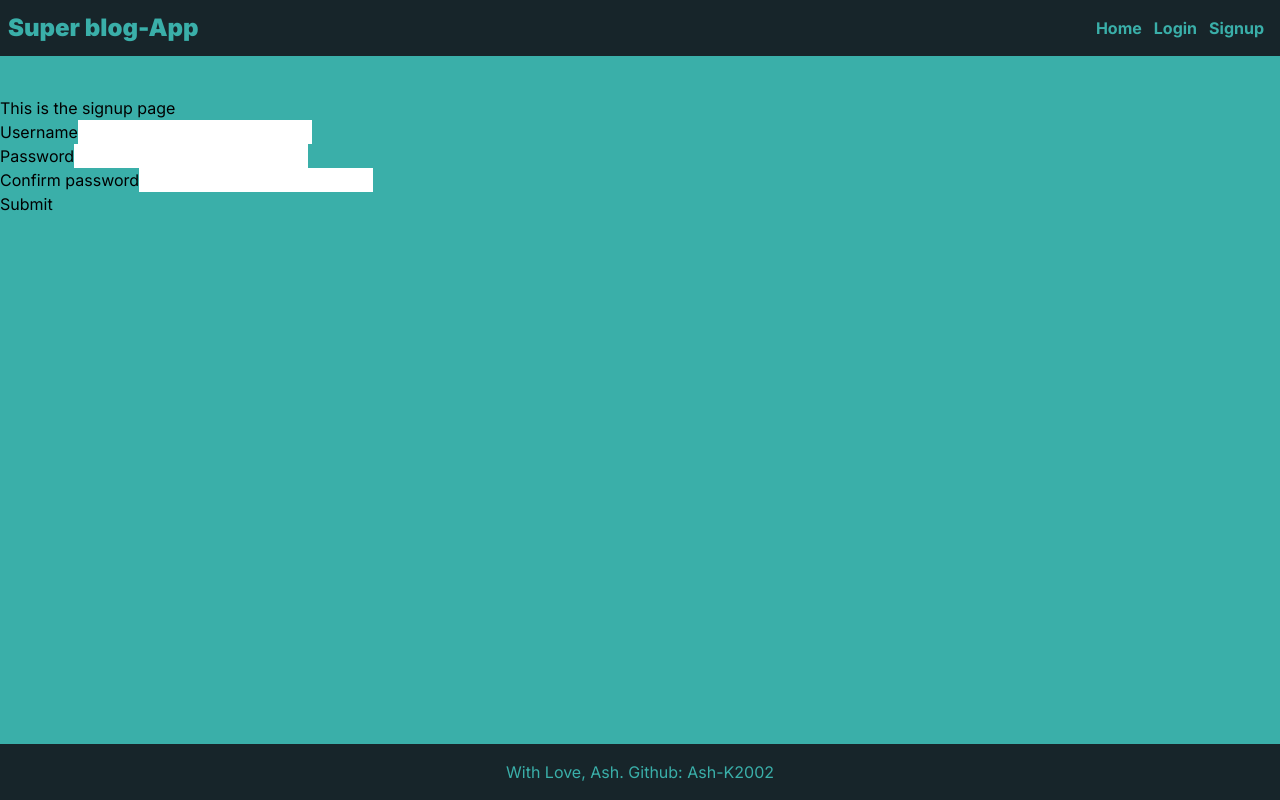
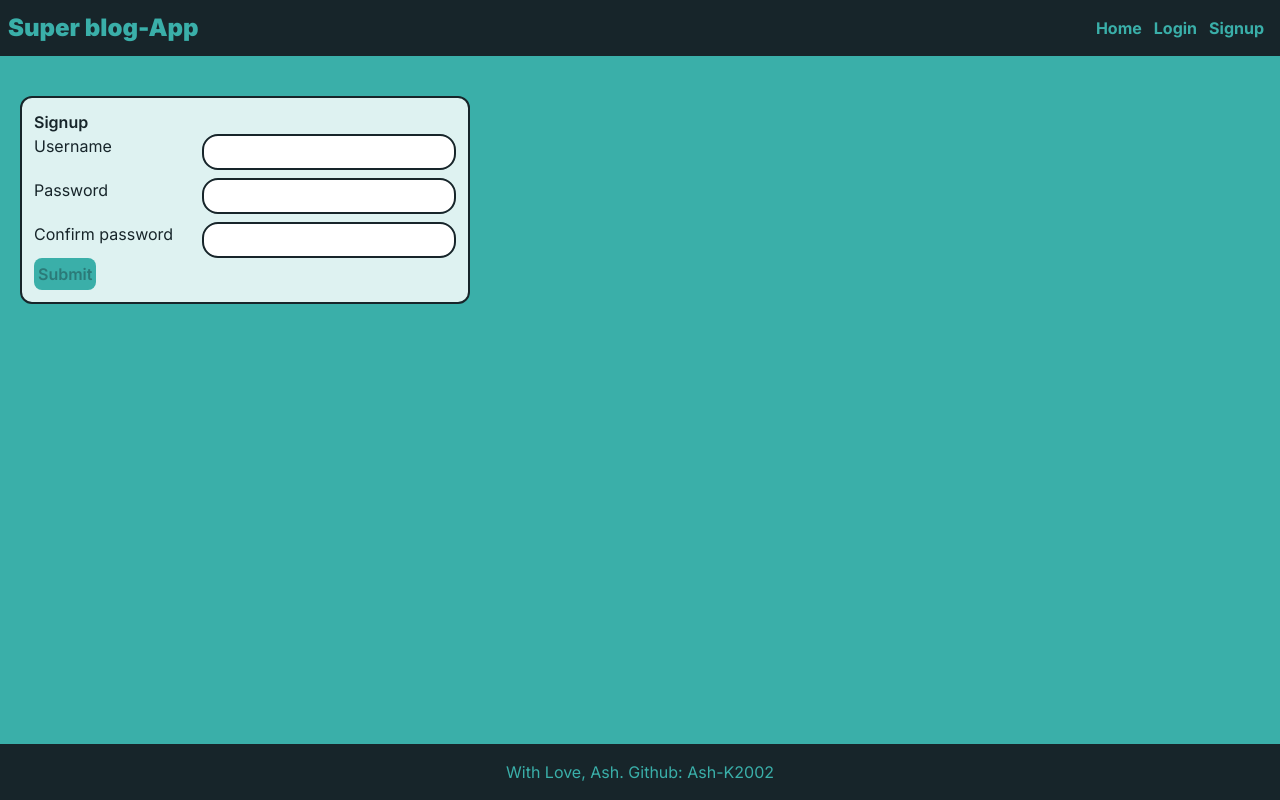
Before and after one commit to Ash-K2002/blog-api, a React (Vite) app in the folder frontend-reader/: page /signup in a window 1280 px wide. Built offline with nearby package versions, Linux system fonts and the light colour scheme; no server answers.

Commit message:
Styled login and signup pages

```diff
--- a/frontend-reader/src/constants/classNames.js
+++ b/frontend-reader/src/constants/classNames.js
@@ -1,5 +1,9 @@
 export default {
-    button1: "bg-customBlue-light rounded-lg text-customBlue-dark p-1 font-semibold disabled:text-customBlue-medium hover:bg-customBlue-dark hover:text-customBlue-light",
-    button2: "bg-customGray-light rounded-lg text-customBlue-dark p-1 font-semibold disabled:text-customBlue-medium hover:bg-customBlue-dark hover:text-customGray-light",
-    textArea1: "text-lg h-auto py-2 px-4 border rounded resize-none w-3/4 border-customBlue-medium font-normal focus:border-2 focus:border-customBlue-light focus:outline-none focus:bg-customBlue-dark  focus:text-customGray-light"
+    button1: "bg-customBlue-light rounded-lg text-customBlue-dark p-1 font-semibold disabled:text-customBlue-medium hover:bg-customBlue-dark hover:text-customBlue-light disabled:hover:bg-customBlue-light",
+
+    button2: "bg-customGray-light rounded-lg text-customBlue-dark p-1 font-semibold disabled:text-customBlue-medium hover:bg-customBlue-dark hover:text-customGray-light disabled:hover:bg-customGray-light disabled:hover:text-customBlue-dark",
+
+    textArea1: "text-lg h-auto py-2 px-4 border rounded resize-none w-3/4 border-customBlue-medium font-normal focus:border-2 focus:border-customBlue-light focus:outline-none focus:bg-customBlue-dark  focus:text-customGray-light",
+
+    textInput1:"border-2 border-customBlue-dark rounded-2xl px-2 py-1"
 }
--- a/frontend-reader/src/pages/BlogDetail.jsx
+++ b/frontend-reader/src/pages/BlogDetail.jsx
@@ -48,12 +48,15 @@ function BlogDetail(){
 
         {(isAuthenticated)?<AddComments blogId={data.blog.id}/>:<div className="p-4 font-semibold text-xl text-customBlue-dark">Login to comment to blogs</div>}
 
-
-        <ul className="flex flex-col gap-3 p-2">
+        {
+        (commentCardArr.length==0)?
+        <div className="px-3 text-customBlue-dark font-semibold text-lg">No comments to show here, be the first to comment!</div>:<ul className="flex flex-col gap-3 p-2">
             {commentCardArr}
         </ul>
+        }
+
+
         </section>
-
         </BlogDetailContext.Provider>);
     }
 }
--- a/frontend-reader/src/pages/LoginPage.jsx
+++ b/frontend-reader/src/pages/LoginPage.jsx
@@ -3,7 +3,8 @@ import { useState } from 'react';
 import {useNavigate} from 'react-router-dom';
 import {AuthContext} from '../utils/Contexts.js';
 import { useContext } from 'react';
-
+import classNames from '../constants/classNames.js'
+;
 function LoginPage(){
     const [username, setUsername]= useState("");
     const [password, setPassword]= useState("");
@@ -45,9 +46,9 @@ function LoginPage(){
     }
 
     return(<>
-    <form onSubmit={handleSubmit}>
-        <ul>
-            <li>
+    <form onSubmit={handleSubmit} className='bg-customGray-dark rounded-lg p-5 flex flex-col items-start w-[400px] border-2 border-customBlue-dark mx-4 my-2'>
+        <ul className='flex flex-col gap-3'>
+            <li className='flex flex-row gap-4'>
                 <label htmlFor="login-username">Username</label>
                 <input  type="text"
                         name="username"
@@ -55,9 +56,11 @@ function LoginPage(){
                         id="login-username"
                         onChange={(e)=> setUsername(e.target.value)}
                         required
+                        placeholder='Enter Username'
+                        className={classNames.textInput1}
                 />
             </li>
-            <li>
+            <li className='flex flex-row gap-4'>
                 <label htmlFor="">Password</label>
                 <input type="password"
                        name="password"
@@ -65,10 +68,13 @@ function LoginPage(){
                        value={password}
                        onChange={(e)=>setPassword(e.target.value)}
                        required
+                       placeholder='Enter password'
+                       className={classNames.textInput1}
                 />
             </li>
         </ul>
-        <button type="submit">Login</button>
+        <button type="submit" disabled={!password.trim() || !username.trim()}
+        className={classNames.button1}>Login</button>
     </form>
     </>);
 }
--- a/frontend-reader/src/pages/SignupPage.jsx
+++ b/frontend-reader/src/pages/SignupPage.jsx
@@ -1,6 +1,7 @@
 import { useState } from "react";
 import {BASE_URL} from '../constants/constants.js';
 import {useNavigate} from 'react-router-dom';
+import classNames from '../constants/classNames.js';
 
 function SignupPage(){
     const navigate=useNavigate();
@@ -52,20 +53,21 @@ function SignupPage(){
     }
 
     return (<>
-    <h2>This is the signup page</h2>
-    <form>
-        <ul>
-            <li>
-                <label htmlFor="signup-username">Username</label>
+    <form className="border-2 border-customBlue-dark text-customBlue-dark bg-customGray-dark p-3 rounded-xl w-[450px] mx-5">
+        <h2 className="font-semibold">Signup</h2>
+        <ul className="flex flex-col gap-2">
+            <li className="flex flex-row gap-4 justify-between">
+                <label htmlFor="signup-username" >Username</label>
                 <input type="text"
                        name="username"
                        id="signup-username"
                        value={username}
                        onChange={(e)=>{setUsername(e.target.value)}}
                        required
+                       className={classNames.textInput1}
                        />
             </li>
-            <li>
+            <li className="flex flex-row gap-4 justify-between">
                 <label htmlFor="signup-password">Password</label>
                 <input type="password"
                        name="password"
@@ -73,9 +75,10 @@ function SignupPage(){
                        value={password}
                        onChange={(e)=>{setPassword(e.target.value)}}
                        required
+                       className={classNames.textInput1}
                        />
             </li>
-            <li>
+            <li className="flex flex-row gap-4 justify-between">
                 <label htmlFor="signup-confirm-password">Confirm password</label>
                 <input type="password"
                        name="confirm-password"
@@ -83,10 +86,13 @@ function SignupPage(){
                        value={confirmPassword}
                        onChange={(e)=>{setConfirmPassword(e.target.value)}}
                        required
+                       className={classNames.textInput1}
                        />
             </li>
         </ul>
-        <button type="submit" onClick={handleSubmit}>Submit</button>
+        <button type="submit" onClick={handleSubmit} className={classNames.button1}
+        disabled={!password.trim() || !confirmPassword.trim() || !username.trim()}
+        >Submit</button>
     </form>
     </>);
 }
```
